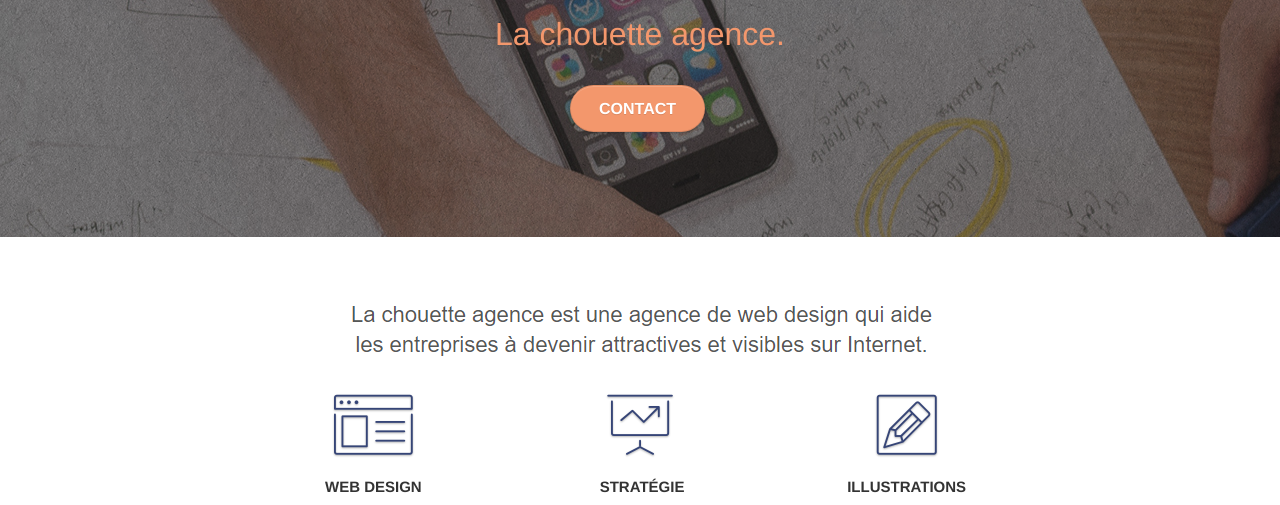
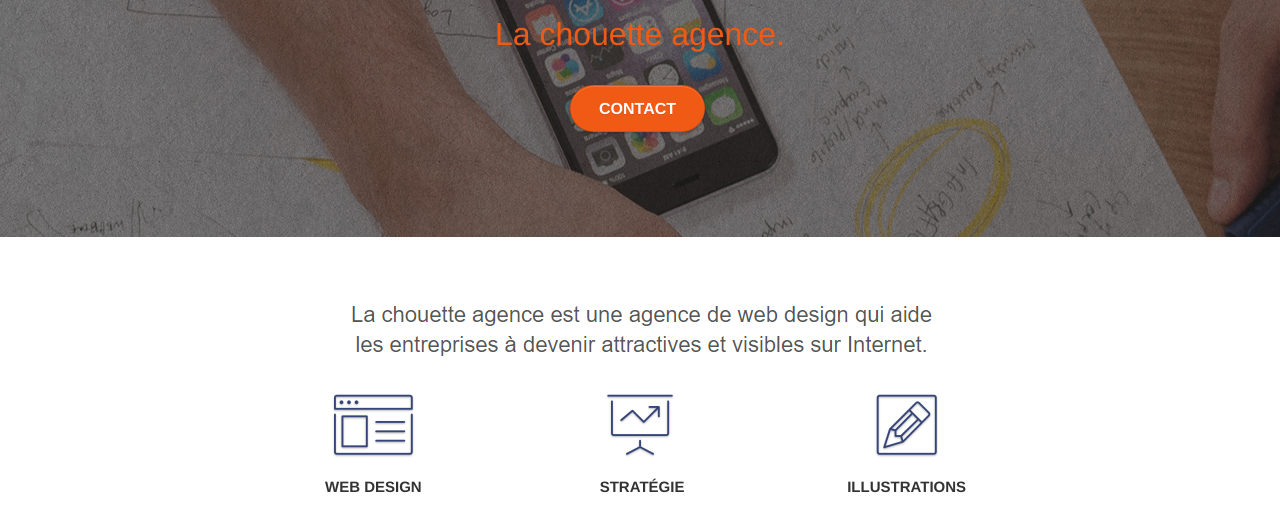
Before and after one commit to lunns06/MehdiDraoui_4_220122, a plain HTML site: page index.html in a window 1280 px wide. Shown: the part 295-800 px from the top of the page. Drawn offline with Linux system fonts and the light colour scheme.

Commit message:
contrast

```diff
--- a/style.css
+++ b/style.css
@@ -775,11 +775,11 @@ h4 {
 }
 
 .tc-white {
-    color: #F3976C!important;
+    color: #f15a14!important;
 }
 
 .btn-atomic-tangerine {
-    background: #F3976C;
+    background: #f15a14;
     color: #FFFFFF!important;
 }
 
```
